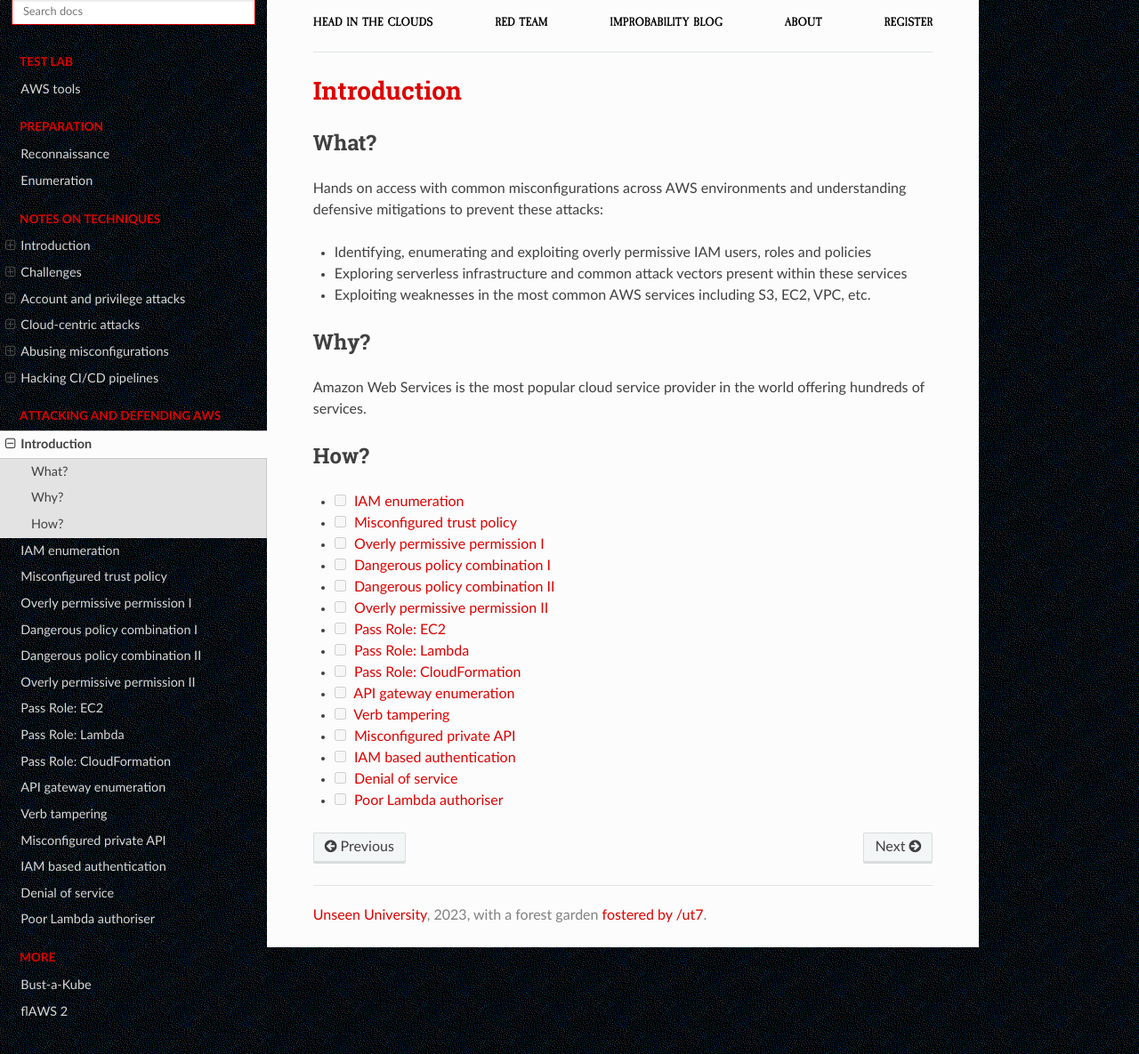
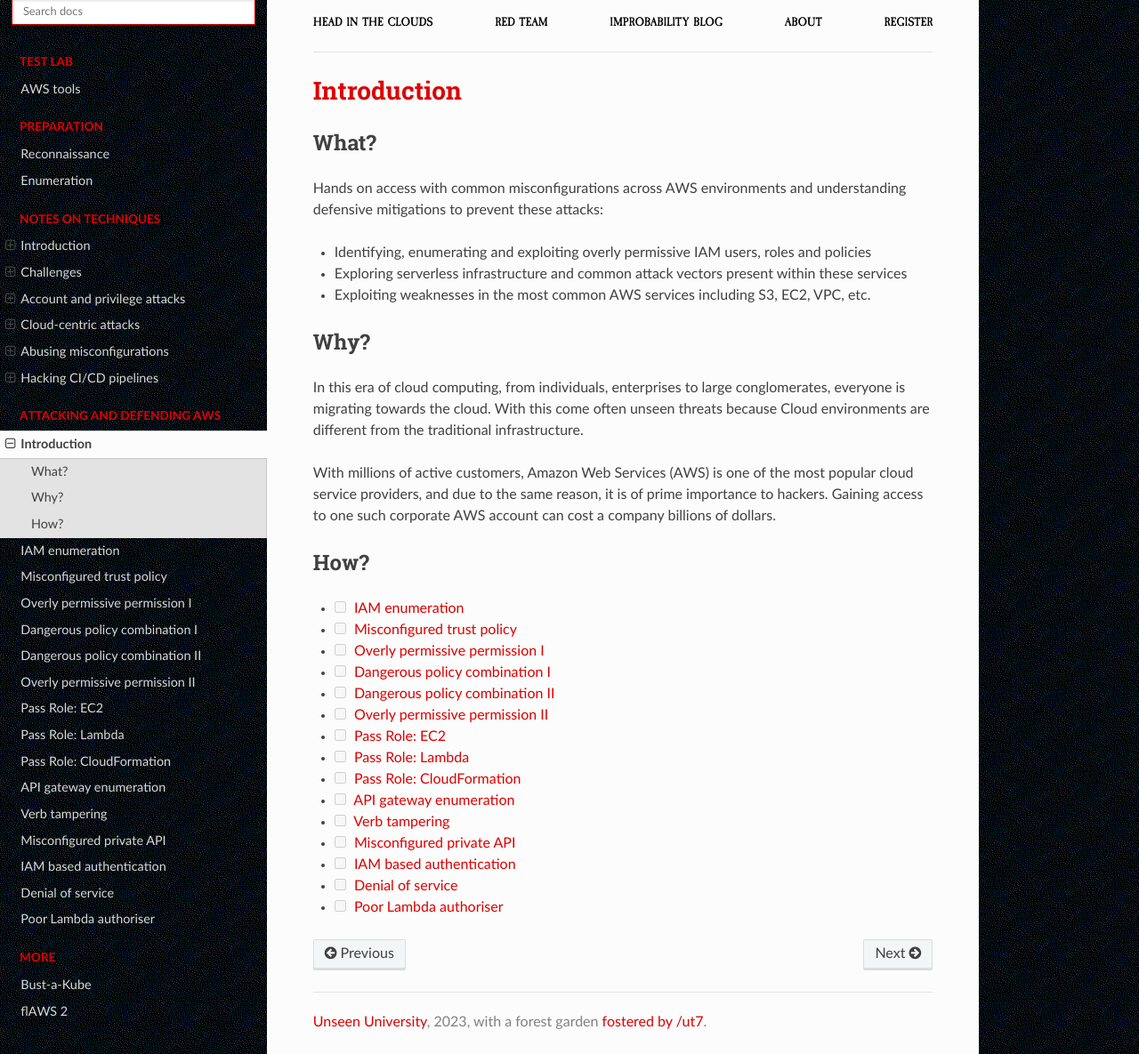
Before and after one commit to tymyrddin/red-cloud, a Sphinx documentation site: the page built from source/docs/aws/README.md, in a window 1280 px wide and 1185 px high. Shown: the whole window at 89% size. Built offline with Sphinx 7.4.7 and the Read the Docs theme 2.0.0, drawn with Linux system fonts in a browser that asks for light colours.

Commit message:
Text correction

```diff
--- a/source/docs/aws/README.md
+++ b/source/docs/aws/README.md
@@ -10,7 +10,9 @@
 
 ## Why?
 
-Amazon Web Services is the most popular cloud service provider in the world offering hundreds of services.
+In this era of cloud computing, from individuals, enterprises to large conglomerates, everyone is migrating towards the cloud. With this come often unseen threats because Cloud environments are different from the traditional infrastructure.
+
+With millions of active customers, Amazon Web Services (AWS) is one of the most popular cloud service providers, and due to the same reason, it is of prime importance to hackers. Gaining access to one such corporate AWS account can cost a company billions of dollars.
 
 ## How?
 
```
Also changed, not shown: source/docs/aws/enum-iam.md (+0 -4 lines).
